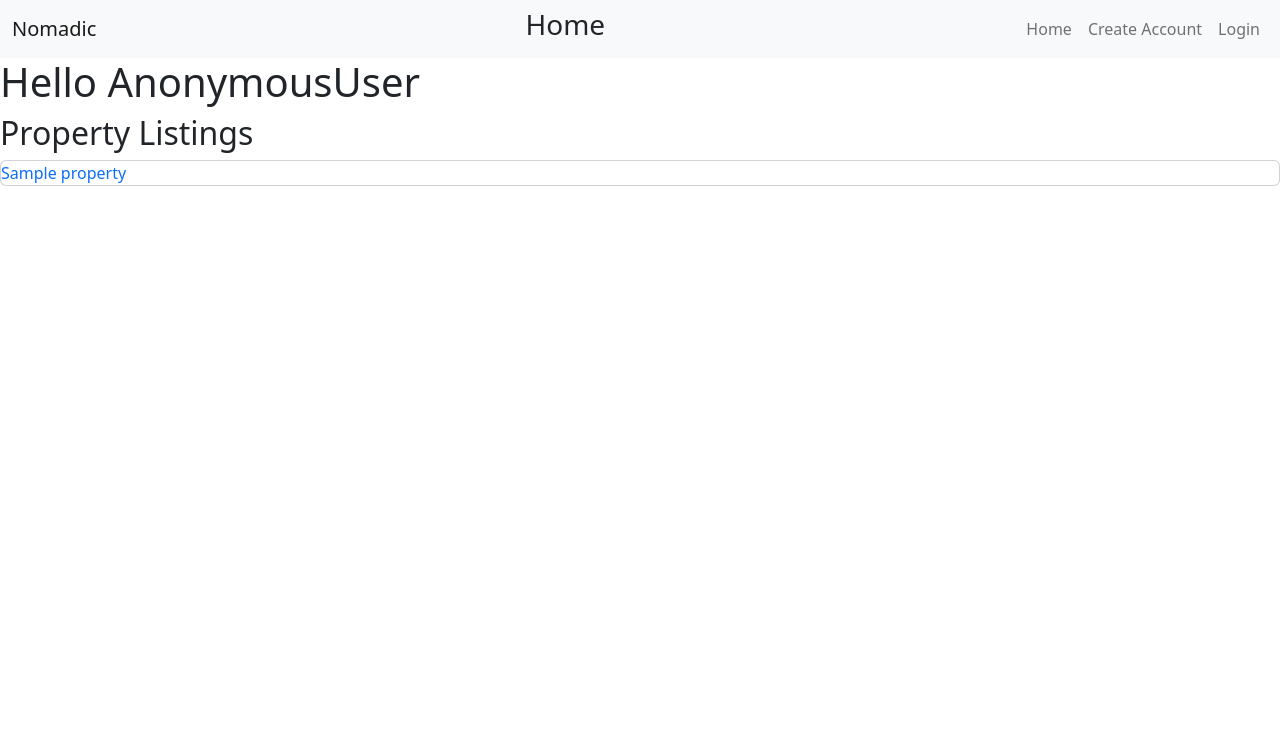
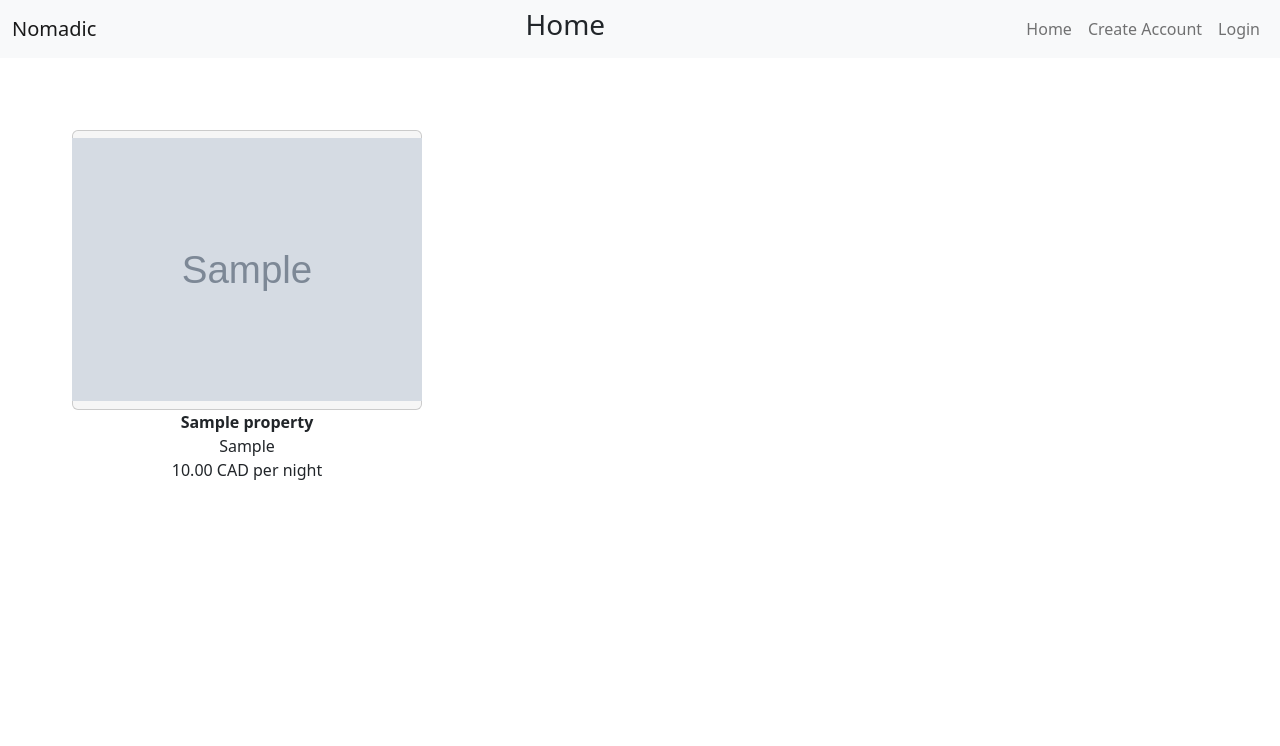
Before and after one commit to Tosin0814/Nomadic, a Django app: page / in a window 1280 px wide. Shown: the top 746 px of the page. Run offline with Django 4.2, Linux system fonts and the light colour scheme; tables that the repository leaves empty hold one stand-in row (values such as "Sample post"); grey boxes marked "Sample" are stand-in pictures.

Commit message:
Format property index page

```diff
--- a/main_app/static/css/style.css
+++ b/main_app/static/css/style.css
@@ -37,12 +37,34 @@ body {
   margin-left: 25px;
 }
 
+.text-center {
+  text-align: center;
+  margin-bottom: 0px;
+}
+
+.flex-container{
+  display: flex;
+  flex-direction: column;
+  justify-content: center;
+  align-items: center;
+}
+
 .delete-photo{
   position: absolute;
   top: 0px;
   right: 0px;
 }
 
+.index-photo-card{
+  background-color: rgba(169,169,169, 0.1);
+  height: 280px;
+  width: 350px;
+}
+
+.index-photo{
+  max-height: 280px;
+  max-width: 350px;
+}
 
 .carousel-control-prev-icon, .carousel-control-next-icon {
   height: 50px;
--- a/main_app/templates/property/index.html
+++ b/main_app/templates/property/index.html
@@ -6,18 +6,29 @@
 
 {% block content %}
 
-<h1>Hello {{request.user}}</h1>
-<h2>Property Listings</h2>
-{% for property in property_list %}
-    <a class="text-decoration-none" href="{% url 'property_detail' property.id %}">
-        <div class="card">
-            <div class="card-content">
-                <span class="card-title">{{property.title}}</span>
-
-
+<!-- <h1>Hello {{request.user}}</h1>
+<h2>Property Listings</h2> -->
+<div class="m-5 d-flex flex-row flex-wrap justify-content-between">
+    {% for property in property_list %}
+    <a class="text-decoration-none m-4" href="{% url 'property_detail' property.id %}">
+        <div class="card flex-container index-photo-card" >
+            {% if property.photo_set.first %}
+            <div class="text-center">
+                <img class="index-photo" src="{{property.photo_set.first.photo_url}}" alt="No image">
             </div>
+            {% else %}
+            <div class="text-center text-dark">
+                <p>No Image</p>
+            </div>
+            {% endif %}
+        </div>
+        <div class="">
+            <p class="text-center text-dark"><strong>{{property.title}}</strong></p>
+            <p class="text-center text-dark">{{property.location}}</p>
+            <p class="text-center text-dark">{{property.price|floatformat:2}} CAD per night</p>
         </div>
     </a>
-{% endfor %}
+    {% endfor %}
+</div>
 
 {% endblock %}
--- a/main_app/templates/user/profile.html
+++ b/main_app/templates/user/profile.html
@@ -1,6 +1,6 @@
 {% extends 'base.html' %}
 {% block title%}
-    <h3>{{user.username}}'s Profile</h3>
+    <h3>{{user.first_name}}'s Profile</h3>
 {% endblock %}
 
 {% block content %}
```
